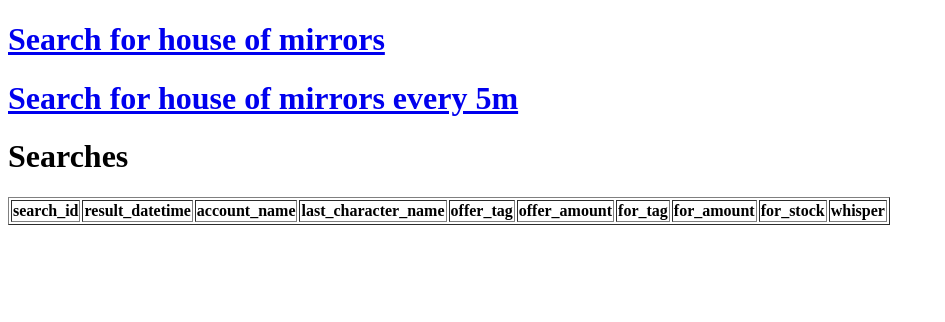
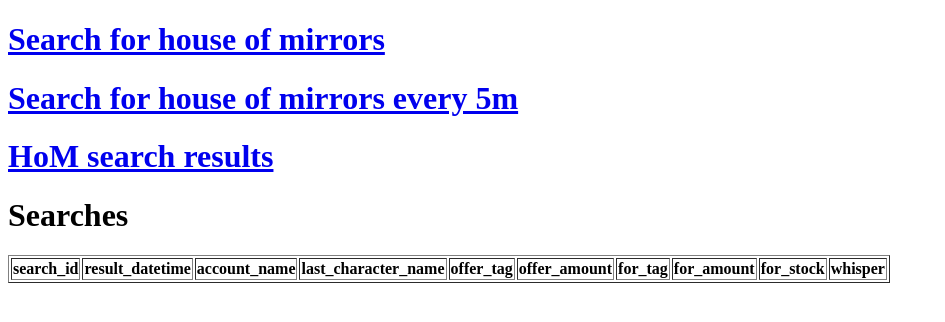
Before and after one commit to nick-canale/Athena, a Django app: page / in a window 1280 px wide. Shown: the top 322 px of the page, without its empty margins (0-945 px from the left). Run offline with Django 4.2, Linux system fonts and the light colour scheme; data that the repository does not hold is empty.

Commit message:
adding house of mirrors page

```diff
--- a/Athena/Apollo/views.py
+++ b/Athena/Apollo/views.py
@@ -10,6 +10,8 @@ from .models import BulkSearchResults
 from django.shortcuts import render
 from Apollo.trade_functions import *
 import json
+from django.db import connection
+from datetime import datetime
 
 # Create your views here.
 from django.http import HttpResponse
@@ -55,3 +57,28 @@ def bulk_exchange(request,want,have):
 
 def refresh_every_5m(request, want, have):
     return render(request, 'refresh_every_5m.html', {'want': want, 'have': have})
+
+def house_of_mirrors_results(request):
+    # Your raw SQL query
+    raw_query = """select source_search_request_id,
+                    ab.for_tag,
+                    datetime(min(result_datetime), '-4 hours') the_date ,
+                    --strftime('%m/%d/%Y ', min(result_datetime)) ||
+                    --case when cast(strftime('%H', min(result_datetime))as int)=0 then '12' when cast(strftime('%H', min(result_datetime))as int) <= 12 then cast(cast(strftime('%H', min(result_datetime)) as int) as varchar) else cast(strftime('%H', min(result_datetime))as int)-12 end ||
+                    --strftime(':%M ', min(result_datetime)) || case when cast(strftime('%H', min(result_datetime))as int)< 12 then ' AM' else ' PM' end the_date,
+                    min(offer_amount) price
+                    from Apollo_bulksearchresults ab
+                    group by source_search_request_id, ab.for_tag
+                    order by 1 DESC
+                    LIMIT 100;"""
+
+    with connection.cursor() as cursor:
+        cursor.execute(raw_query)
+        # Fetch all the results
+        results = cursor.fetchall()
+
+    # Process the results if needed
+    # For example, convert them to a list of dictionaries:
+    processed_results = [{'item': row[1], 'the_date': datetime.strptime(row[2], '%Y-%m-%d %H:%M:%S'), 'price': row[3]} for row in results]
+
+    return render(request, 'house_of_mirrors_results.html', {'results': processed_results})
--- a/Athena/Athena/urls.py
+++ b/Athena/Athena/urls.py
@@ -30,4 +30,5 @@ urlpatterns = [
     path('bulk_exchange/<str:want>/<str:have>/', views.bulk_exchange, name='bulk_exchange'),
     path('refresh_every_5m/<str:want>/<str:have>/', views.refresh_every_5m, name='refresh_every_5m'),
     path('data_refresh/<str:type>/', views.data_refresh, name='data_refresh'),
+    path('house_of_mirrors_results/', views.house_of_mirrors_results, name='house_of_mirrors_results'),
 ]
--- a/Athena/templates/home.html
+++ b/Athena/templates/home.html
@@ -9,6 +9,7 @@
 <body>
   <h1><a href="bulk_exchange/house-of-mirrors/divine/">Search for house of mirrors</a></h1>
   <h1><a href="refresh_every_5m/house-of-mirrors/divine/">Search for house of mirrors every 5m</a></h1>
+  <h1><a href="house_of_mirrors_results">HoM search results</a></h1>
   <h1>Searches</h1>
   <table border="1">
     <thead>
```
Also changed, not shown: Athena/templates/house_of_mirrors_results.html (added, +15 -0 lines), 1 other file.
